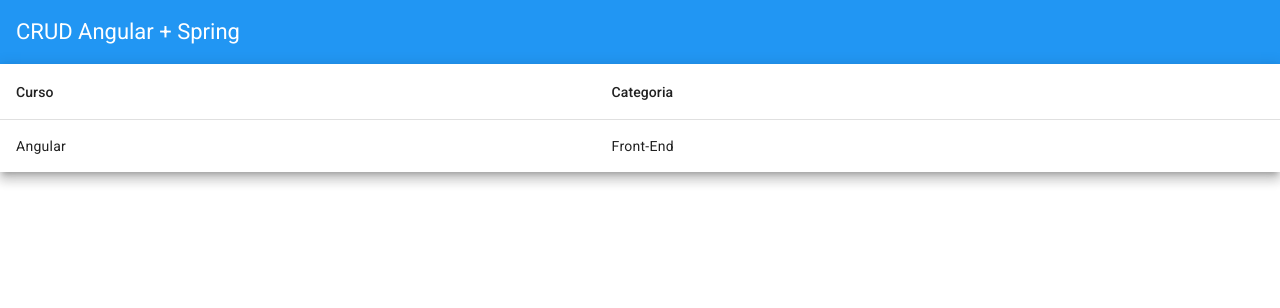
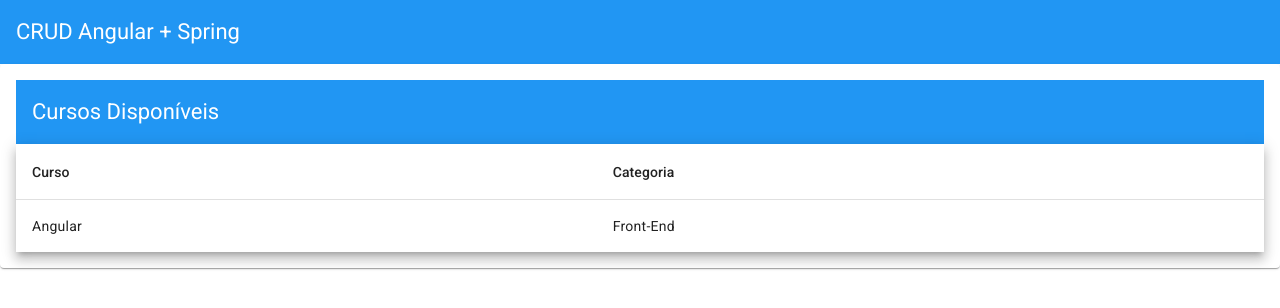
Before and after one commit to Rafa-Hoff/curso-angular-java-spring, an Angular app in the folder crud-angular/: page /courses in a window 1280 px wide. Shown: the top 308 px of the page. Built offline with nearby package versions, Linux system fonts and the light colour scheme.

Commit message:
Melhorando layout do site e centralizando os imports do Angular material

```diff
--- a/crud-angular/src/app/courses/courses.module.ts
+++ b/crud-angular/src/app/courses/courses.module.ts
@@ -1,10 +1,9 @@
 import { CommonModule } from '@angular/common';
 import { NgModule } from '@angular/core';
-import { MatTableModule } from '@angular/material/table';
 
 import { CoursesRoutingModule } from './courses-routing.module';
 import { CoursesComponent } from './courses/courses.component';
-
+import { AppMaterialModule } from '../shared/app-material/app-material.module';
 
 @NgModule({
   declarations: [
@@ -13,7 +12,7 @@
   imports: [
     CommonModule,
     CoursesRoutingModule,
-    MatTableModule //Tabela para listar os cursos
+    AppMaterialModule
   ]
 })
 export class CoursesModule { }
--- a/crud-angular/src/app/courses/courses/courses.component.html
+++ b/crud-angular/src/app/courses/courses/courses.component.html
@@ -1,3 +1,7 @@
+<mat-card>
+  <mat-card-content>
+
+    <mat-toolbar color="primary">Cursos Disponíveis</mat-toolbar>
     <table mat-table [dataSource]="courses" class="mat-elevation-z8">
 
       <!--- Note that these columns can be defined in any order.
@@ -20,3 +24,5 @@
       <tr mat-header-row *matHeaderRowDef="displayedColumns"></tr>
       <tr mat-row *matRowDef="let row; columns: displayedColumns;"></tr> <!--Para cada registro da lista, será mostrado as colunas que foram declaradas na variável "displayedColumn"-->
     </table>
+  </mat-card-content>
+</mat-card>
--- a/crud-angular/src/app/courses/courses/courses.component.scss
+++ b/crud-angular/src/app/courses/courses/courses.component.scss
@@ -0,0 +1,3 @@
+table {
+  width: 100%;
+}
```
Also changed, not shown: crud-angular/src/app/shared/app-material/app-material.module.ts (added, +16 -0 lines). Lines whose indentation alone changed are shown as unchanged.
